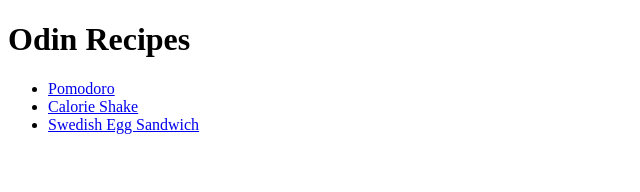
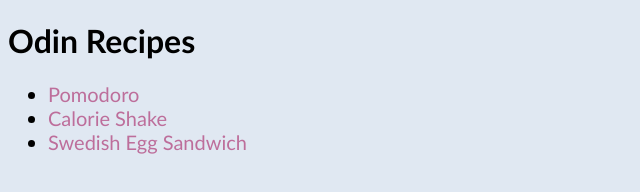
Before and after one commit to DarionV/odin-recipes, a plain HTML site: page index.html in a window 1280 px wide. Shown: the whole page, without its empty margins (0-640 px from the left). Drawn offline with Linux system fonts and the light colour scheme.

Commit message:
add css to pages

```diff
--- a/index.html
+++ b/index.html
@@ -4,10 +4,11 @@
     <meta charset="UTF-8">
     <meta name="viewport" content="width=device-width, initial-scale=1.0">
     <title>Odin Recipes</title>
+    <link rel="stylesheet" href="style.css">
 </head>
 <body>
     <h1>Odin Recipes</h1>
-    <ul>
+    <ul class = "title">
         <li> <a href = "recipes/pomodoro.html"> Pomodoro </a> </li>
         <li> <a href="recipes/calorie_shake.html"> Calorie Shake </a> </li>
         <li> <a href="recipes/swedish_egg_sandwich.html"> Swedish Egg Sandwich</a> </li>
```
Also changed, not shown: recipes/calorie_shake.html (+2 -0 lines), recipes/pomodoro.html (+1 -0 lines), recipes/swedish_egg_sandwich.html (+2 -0 lines).
